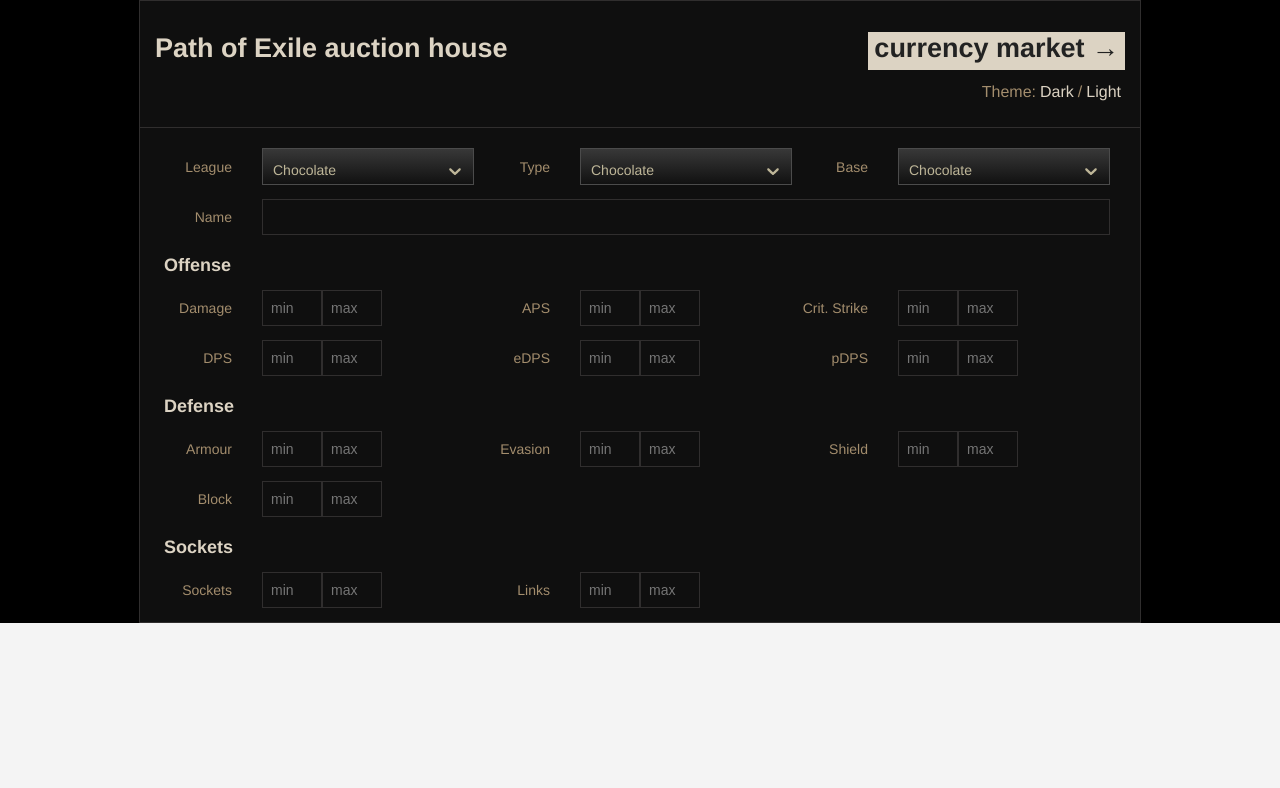
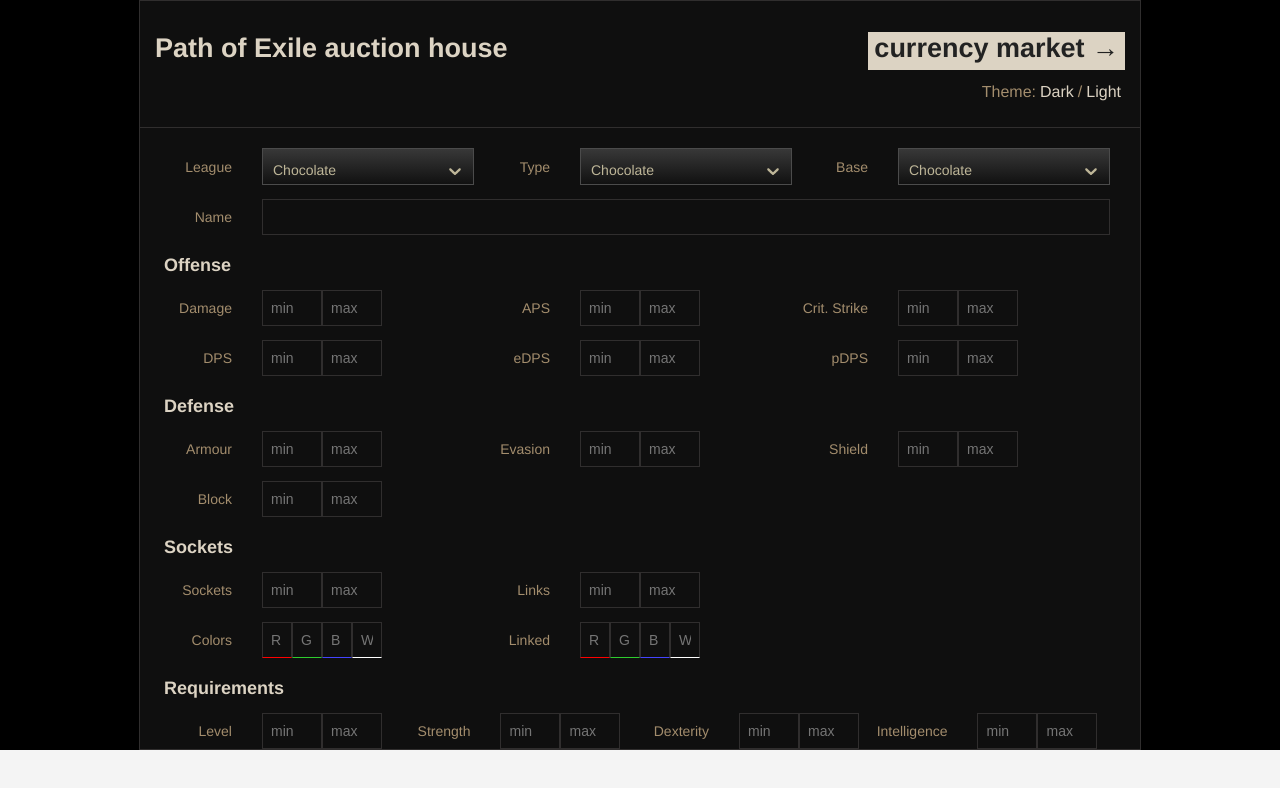
Before and after one commit to kirrosh/wpc, a React app: page /#/ in a window 1280 px wide. Shown: the top 788 px of the page. Built offline with nearby package versions, Linux system fonts and the light colour scheme.

Commit message:
RGBW sockets + new forms

```diff
--- /dev/null
+++ b/src/common/SocketColors/index.tsx
@@ -0,0 +1,40 @@
+import * as React from 'react';
+import { SocketColorsInput, StyledSocketColors } from './styled';
+import { SocketColorsProps, SocketColorStyle } from './types';
+
+class SocketColors extends React.PureComponent<SocketColorsProps> {
+
+  render() {
+    const { value } = this.props;
+    return (
+      <StyledSocketColors>
+        <SocketColorsInput
+          onChange={console.log}
+          value={value.red}
+          placeholder={'R'}
+          socketColor={SocketColorStyle.Red}
+        />
+        <SocketColorsInput
+          onChange={console.log}
+          value={value.green}
+          placeholder={'G'}
+          socketColor={SocketColorStyle.Green}
+        />
+        <SocketColorsInput
+          onChange={console.log}
+          value={value.blue}
+          placeholder={'B'}
+          socketColor={SocketColorStyle.Blue}
+        />
+        <SocketColorsInput
+          onChange={console.log}
+          value={value.white}
+          placeholder={'W'}
+          socketColor={SocketColorStyle.White}
+        />
+      </StyledSocketColors>
+    );
+  }
+}
+
+export default SocketColors;
--- /dev/null
+++ b/src/common/SocketColors/styled.tsx
@@ -0,0 +1,13 @@
+import Input from 'common/Input';
+import styled from 'styled';
+import { SocketColorsInputProps } from './types';
+
+export const SocketColorsInput = styled(Input)<SocketColorsInputProps>`
+  width: 12px;
+  font-size: .875em;
+  border-bottom: 1px solid ${({ socketColor }) => socketColor};
+`;
+
+export const StyledSocketColors = styled.div`
+  display: flex;
+`;
--- /dev/null
+++ b/src/common/SocketColors/types.ts
@@ -0,0 +1,24 @@
+import { ThemedStyledProps } from 'styled';
+
+export enum SocketColorStyle {
+  Red = 'red',
+  Green = '#2ECC2E',
+  Blue = '#4444FF',
+  White = 'white',
+}
+
+export type SocketColorsInputProps = ThemedStyledProps<{
+  socketColor: SocketColorStyle;
+}>;
+
+export type SocketColorsValues = {
+  blue: string;
+  green: string;
+  red: string;
+  white: string;
+};
+
+export type SocketColorsProps = {
+  value: SocketColorsValues;
+  onChange?: (value: SocketColorsValues) => void;
+};
--- /dev/null
+++ b/src/components/Forms/RequirementsForm.tsx
@@ -0,0 +1,48 @@
+import * as React from 'react';
+import { StyledDefenseForm, FormHeader, StyledRequirementsForm } from './styled';
+import FormItem from './FormItem';
+import { FormState } from './types';
+import { MinMaxValues } from 'common/MinMax/types';
+import MinMax from 'common/MinMax';
+
+class RequirementsForm extends React.PureComponent<{}, FormState> {
+  state: FormState = {
+    name: '',
+    damage: {
+      min: '',
+      max: '',
+    },
+  };
+
+  onNameChange = (name: string) => this.setState({ name });
+
+  onDamageChange = (damage: MinMaxValues) => {
+    this.setState({
+      damage,
+    });
+  }
+
+  render() {
+    return (
+      <StyledRequirementsForm>
+        <FormHeader>
+          Requirements
+        </FormHeader>
+        <FormItem label={'Level'} gridArea={'level'}>
+          <MinMax value={this.state.damage} onChange={this.onDamageChange}/>
+        </FormItem>
+        <FormItem label={'Strength'} gridArea={'strength'}>
+          <MinMax value={this.state.damage} onChange={this.onDamageChange}/>
+        </FormItem>
+        <FormItem label={'Dexterity'} gridArea={'dexterity'}>
+          <MinMax value={this.state.damage} onChange={this.onDamageChange}/>
+        </FormItem>
+        <FormItem label={'Intelligence'} gridArea={'intelligence'}>
+          <MinMax value={this.state.damage} onChange={this.onDamageChange}/>
+        </FormItem>
+      </StyledRequirementsForm>
+    );
+  }
+}
+
+export default RequirementsForm;
--- a/src/components/Forms/SocketsForm.tsx
+++ b/src/components/Forms/SocketsForm.tsx
@@ -4,6 +4,8 @@
 import { FormState } from './types';
 import { MinMaxValues } from 'common/MinMax/types';
 import MinMax from 'common/MinMax';
+import SocketColors from 'common/SocketColors';
+import { SocketColorsValues } from 'common/SocketColors/types';
 
 class SocketsForm extends React.PureComponent<{}, FormState> {
   state: FormState = {
@@ -11,6 +13,12 @@
     damage: {
       min: '',
       max: '',
+    },
+    sockets: {
+      blue: '',
+      green: '',
+      red: '',
+      white: '',
     },
   };
 
@@ -22,7 +30,19 @@
     });
   }
 
+  onSocketsChange = (sockets: SocketColorsValues) => {
+    this.setState({
+      sockets,
+    });
+  }
+
   render() {
+    const sockets = {
+      blue: '',
+      green: '',
+      red: '',
+      white: '',
+    };
     return (
       <StyledSocketsForm>
         <FormHeader>
@@ -34,6 +54,12 @@
         <FormItem label={'Links'} gridArea={'links'}>
           <MinMax value={this.state.damage} onChange={this.onDamageChange}/>
         </FormItem>
+        <FormItem label={'Colors'} gridArea={'colors'}>
+          <SocketColors value={sockets} onChange={this.onSocketsChange}/>
+        </FormItem>
+        <FormItem label={'Linked'} gridArea={'linked'}>
+          <SocketColors value={sockets} onChange={this.onSocketsChange}/>
+        </FormItem>
       </StyledSocketsForm>
     );
   }
--- a/src/components/Forms/styled.tsx
+++ b/src/components/Forms/styled.tsx
@@ -53,3 +53,13 @@
     "colors linked ."
   ;
 `;
+export const StyledRequirementsForm = styled.div`
+  display: grid;
+  padding: 20px 30px 0 16px;
+  grid-template-columns: 1fr 1fr 1fr 1fr;
+  grid-row-gap: 14px;
+  grid-template-areas:
+    ". . . ."
+    "level strength dexterity intelligence"
+  ;
+`;
--- a/src/components/Forms/types.ts
+++ b/src/components/Forms/types.ts
@@ -1,6 +1,8 @@
 import { MinMaxValues } from 'common/MinMax/types';
+import { SocketColorsValues } from 'common/SocketColors/types';
 
 export type FormState = {
   name: string;
   damage: MinMaxValues;
+  sockets?: SocketColorsValues;
 };
--- a/src/pages/Home/index.tsx
+++ b/src/pages/Home/index.tsx
@@ -6,6 +6,7 @@
 import OffenseForm from 'components/Forms/OffenseForm';
 import DefenseForm from 'components/Forms/DefenseForm';
 import SocketsForm from 'components/Forms/SocketsForm';
+import RequirementsForm from 'components/Forms/RequirementsForm';
 
 class HomePage extends React.PureComponent {
   render() {
@@ -17,6 +18,7 @@
         <OffenseForm/>
         <DefenseForm/>
         <SocketsForm/>
+        <RequirementsForm/>
       </StyledHome>
     </Layout>
     );
```
